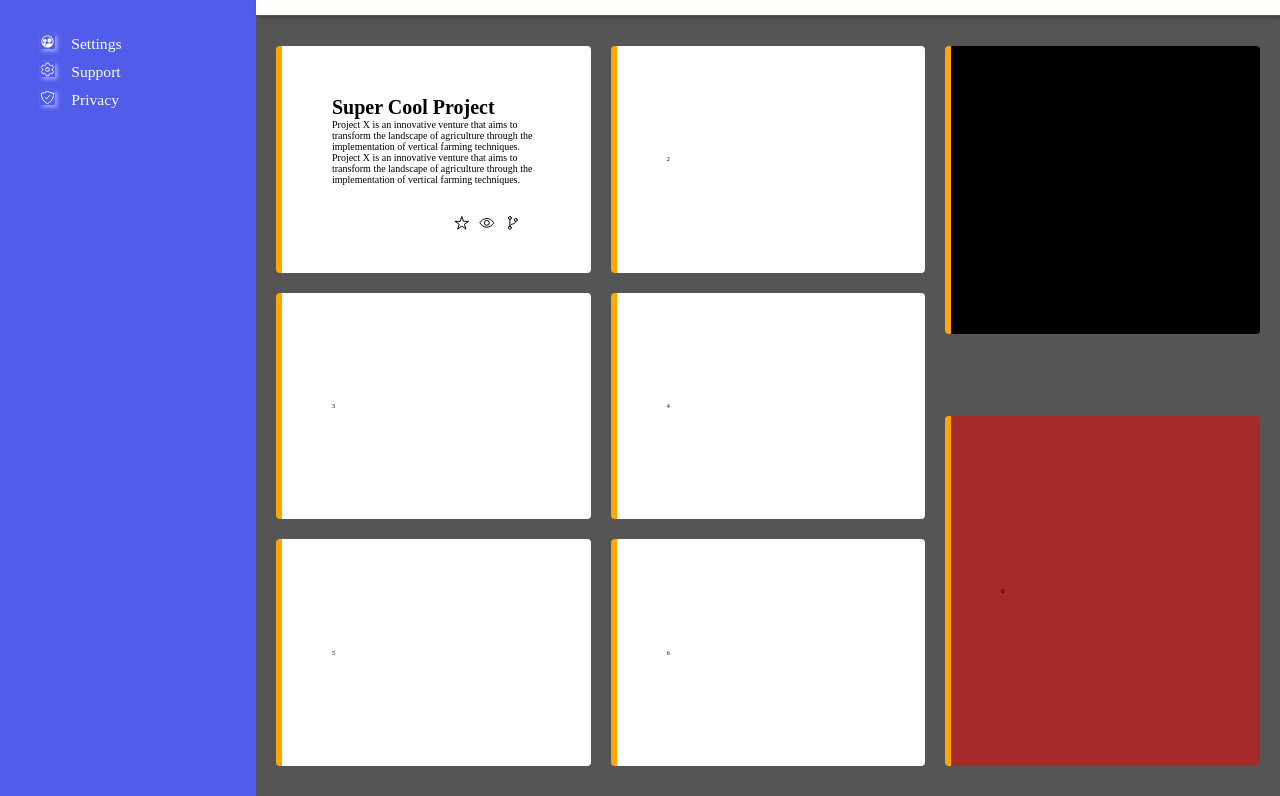
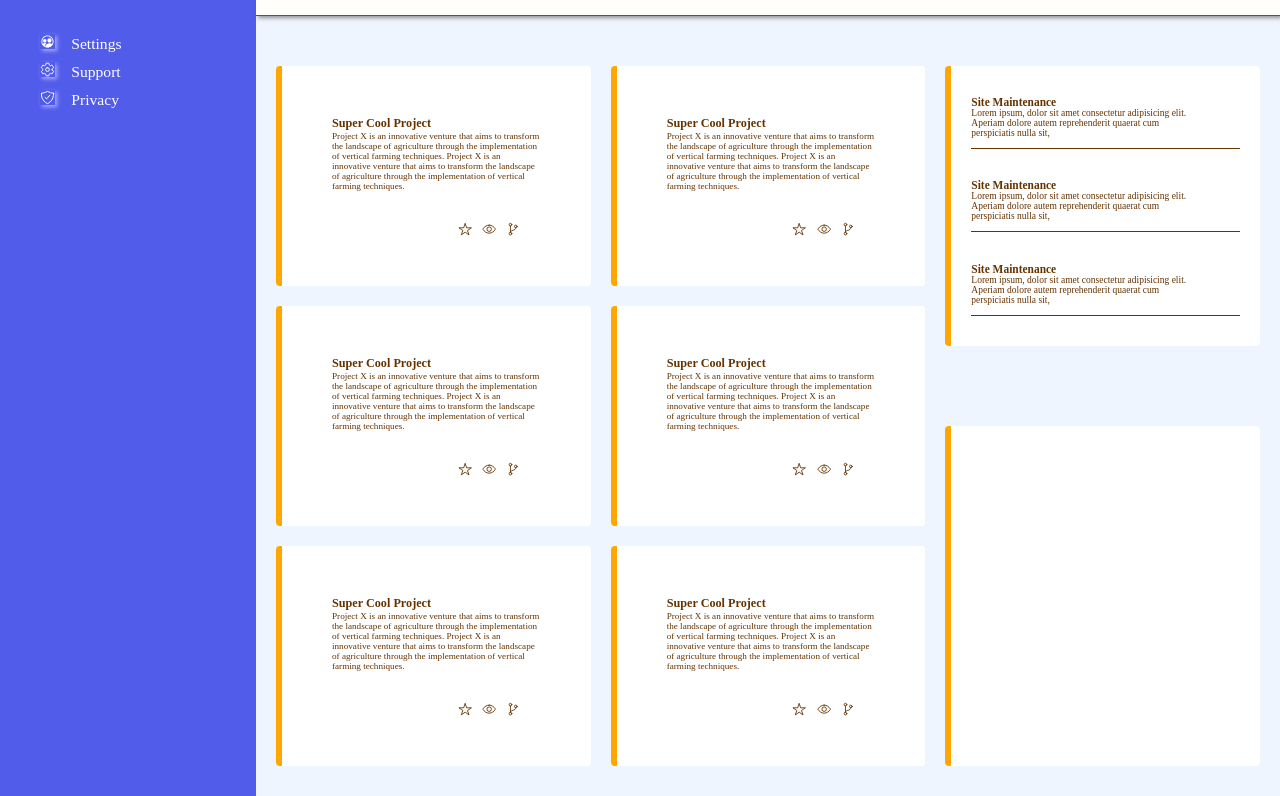
Before and after one commit to Bakerboonsa11/Dashboard, a plain HTML site: page index.html in a window 1280 px wide. Shown: the part 244-1040 px from the top of the page. Drawn offline with nearby package versions, Linux system fonts and the light colour scheme.

Commit message:
about to end

```diff
--- a/index.html
+++ b/index.html
@@ -104,13 +104,117 @@
                 <ion-icon name="git-branch-outline"></ion-icon>
             </div>
         </div>
-        <div class="thirdgrid third_2">2</div>
-        <div class="thirdgrid third_3">3</div>
-        <div class="thirdgrid third_4">4</div>
-        <div class="thirdgrid third_5">5</div>
-        <div class="thirdgrid third_6">6</div>
-        <div class="thirdgrid third_7">7</div>
-        <div class="thirdgrid third_8">8</div>
+        <div class="thirdgrid third_2">
+            <h1>Super Cool Project</h1>
+            <p>
+                 Project X is an innovative venture that
+                 aims to transform the landscape of agriculture through
+                 the implementation of vertical farming techniques.
+                 Project X is an innovative venture that
+                 aims to transform the landscape of agriculture through
+                 the implementation of vertical farming techniques.
+            </p>
+            <div>
+                <ion-icon name="star-outline"></ion-icon>
+                <ion-icon name="eye-outline"></ion-icon>
+                <ion-icon name="git-branch-outline"></ion-icon>
+            </div>
+        </div>
+        <div class="thirdgrid third_3">
+            <h1>Super Cool Project</h1>
+            <p>
+                 Project X is an innovative venture that
+                 aims to transform the landscape of agriculture through
+                 the implementation of vertical farming techniques.
+                 Project X is an innovative venture that
+                 aims to transform the landscape of agriculture through
+                 the implementation of vertical farming techniques.
+            </p>
+            <div>
+                <ion-icon name="star-outline"></ion-icon>
+                <ion-icon name="eye-outline"></ion-icon>
+                <ion-icon name="git-branch-outline"></ion-icon>
+            </div>
+        </div>
+        <div class="thirdgrid third_4">
+            <h1>Super Cool Project</h1>
+            <p>
+                 Project X is an innovative venture that
+                 aims to transform the landscape of agriculture through
+                 the implementation of vertical farming techniques.
+                 Project X is an innovative venture that
+                 aims to transform the landscape of agriculture through
+                 the implementation of vertical farming techniques.
+            </p>
+            <div>
+                <ion-icon name="star-outline"></ion-icon>
+                <ion-icon name="eye-outline"></ion-icon>
+                <ion-icon name="git-branch-outline"></ion-icon>
+            </div>
+        </div>
+        <div class="thirdgrid third_5">
+            <h1>Super Cool Project</h1>
+            <p>
+                 Project X is an innovative venture that
+                 aims to transform the landscape of agriculture through
+                 the implementation of vertical farming techniques.
+                 Project X is an innovative venture that
+                 aims to transform the landscape of agriculture through
+                 the implementation of vertical farming techniques.
+            </p>
+            <div>
+                <ion-icon name="star-outline"></ion-icon>
+                <ion-icon name="eye-outline"></ion-icon>
+                <ion-icon name="git-branch-outline"></ion-icon>
+            </div>
+        </div>
+        <div class="thirdgrid third_6"> <h1>Super Cool Project</h1>
+            <p>
+                 Project X is an innovative venture that
+                 aims to transform the landscape of agriculture through
+                 the implementation of vertical farming techniques.
+                 Project X is an innovative venture that
+                 aims to transform the landscape of agriculture through
+                 the implementation of vertical farming techniques.
+            </p>
+            <div>
+                <ion-icon name="star-outline"></ion-icon>
+                <ion-icon name="eye-outline"></ion-icon>
+                <ion-icon name="git-branch-outline"></ion-icon>
+            </div>
+        </div>
+        <div class="thirdgrid third_7">
+           <section>
+            <h1>Site Maintenance</h1>
+            <p>
+                Lorem ipsum, dolor sit amet consectetur adipisicing elit.
+                Aperiam dolore autem reprehenderit quaerat cum perspiciatis nulla sit,
+
+            </p>
+           </section>
+           <section>
+            <h1>Site Maintenance</h1>
+            <p>
+                Lorem ipsum, dolor sit amet consectetur adipisicing elit.
+                Aperiam dolore autem reprehenderit quaerat cum perspiciatis nulla sit,
+
+            </p>
+           </section>
+           <section>
+            <h1>Site Maintenance</h1>
+            <p>
+                Lorem ipsum, dolor sit amet consectetur adipisicing elit.
+                Aperiam dolore autem reprehenderit quaerat cum perspiciatis nulla sit,
+
+            </p>
+           </section>
+
+        </div>
+
+        <div class="thirdgrid third_8">
+
+
+        </div>
 
 
 
--- a/style.css
+++ b/style.css
@@ -8,10 +8,11 @@
    display: grid;
    /* grid-template-columns: 1fr 1fr 1fr 1fr 1fr; */
    grid-template-columns: repeat(auto-fit,minmax(200px,1fr));
-   grid-template-rows: 1fr 1fr 1fr 1fr;
+   /* grid-template-rows: 1fr 1fr 1fr 1fr; */
+   grid-template-rows: repeat(auto-fit,minmax(125px,1fr));
    height:130vh;
    width: 100vw;
-   background-color: #555;
+   background-color: #EEF5FF;
 
    /* gap: 20px; */
 }
@@ -43,7 +44,7 @@
     grid-template-rows: repeat(12 ,1fr);
 
     gap: 20px;
-    margin: 30px 20px;
+    margin: 50px 20px 30px 20px;
 
 }
 .thirdgrid {
@@ -52,30 +53,38 @@
     flex-direction: column;
     align-content: center;
     justify-content: space-around;
-    padding: 50px;
+    padding: 5rem;
     background-color: #fff;
-
+    /* color: #333333; */
+    /* color: #000080; */
+    /* color: #444444; */
+    color: #663300;
     border-left: 6px solid  rgb(255, 166, 0);
     border-radius: 4px;
 }
 .thirdgrid p{
     /* border: 2px solid red; */
-    font-size: 1rem;
+    font-size: 6em;
 
 }
 .thirdgrid h1{
     /* border: 2px solid red; */
-    font-size: 2rem;
+    font-size: 8em;
 
 }
 .thirdgrid div{
     /* border: 2px solid red; */
-    margin-top: 30px;
-    font-size: 2.5rem;
+    margin-top: 3rem;
+    font-size: 15em;
     display: flex;
     gap: 10px;
     justify-content: end;
     padding-right: 2rem;
+
+}
+.third_7 div{
+    display: block;
+    font-size: 10em;
 
 }
 .third_1,.third_2{
@@ -92,16 +101,33 @@
 
 .third_7{
     grid-row: 1/6;
-    background-color: black;
+    /* background-color: black; */
+    display: flex;
+    flex-direction: column;
+    gap: 1rem;
+    padding: 2rem;
+
+}
+.third_7 section h1{
+    font-size: 12em;
+}
+.third_7 section p{
+    font-size: 10em;
+    padding-right: 5em;
+}
+
+.third_7 section {
+    border-bottom: 1px solid #663300;
+    padding-bottom: 1rem;
 }
 .third_8{
     grid-row: 7/13;
-    background-color: brown;
+
 }
 
 span{
 
-   margin-left: 10px;
+   margin-left: 1rem;
    color: #fff;
    transition: transform 0.3s ease;
    display: inline-block;
@@ -109,7 +135,7 @@ span{
 
 }
 li{
-    padding-left: 30px;
+    padding-left: 3rem;
 
 }
 .first_list{
@@ -124,7 +150,7 @@ li{
 
 }
 .second_list{
-    margin-bottom: 30px;
+    margin-bottom: 3rem;
 }
 .second_list ,.third_list{
     font-size: 4rem;
@@ -172,7 +198,7 @@ li span ion-icon:hover {
     outline: none;
     border: none;
 
-    background-color:#D0D4CA;
+   background-color: #EEF5FF;
 
 
  }
```
